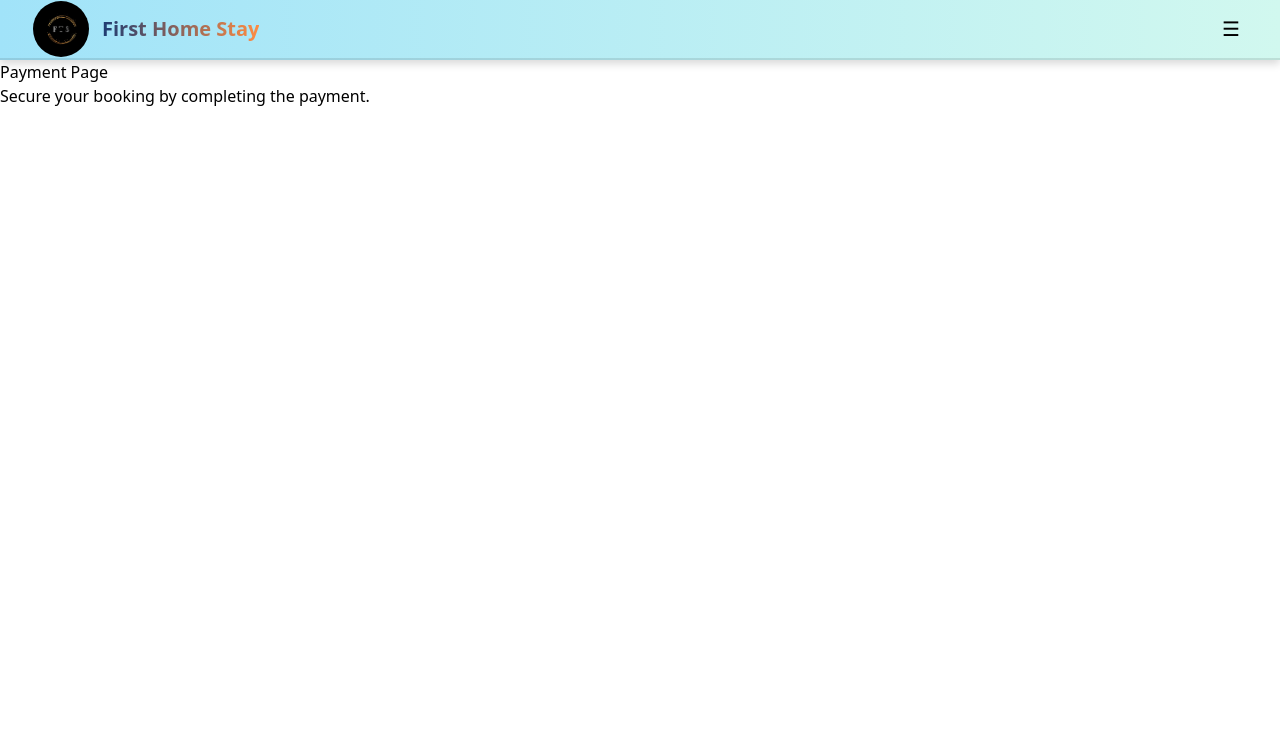
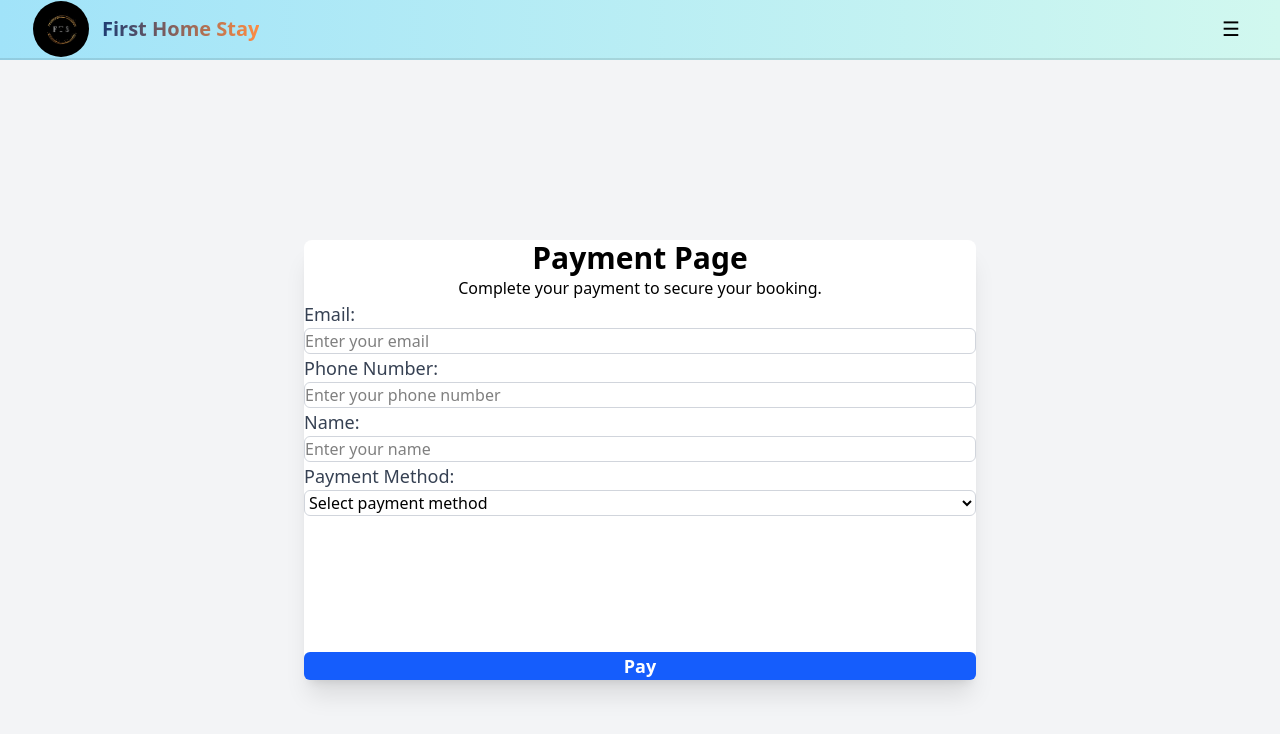
Before and after one commit to Bhartinaveen/ftshome, a React (Vite) app: page /payment in a window 1280 px wide. Shown: the top 734 px of the page. Built offline with nearby package versions, Linux system fonts and the light colour scheme.

Commit message:
routcreation

```diff
--- a/src/Components/Navbar.jsx
+++ b/src/Components/Navbar.jsx
@@ -1,11 +1,13 @@
 import React, { useState, useEffect, useRef } from "react";
+import { Link } from "react-router-dom";
 import "../styles/Navbar.css";
 
 const Navbar = () => {
   const [menuOpen, setMenuOpen] = useState(false);
+  const [showSignIn, setShowSignIn] = useState(false);
+  const [input, setInput] = useState(""); // State for SignIn input
   const menuRef = useRef(null);
 
-  // Close menu when clicking outside
   useEffect(() => {
     const handleClickOutside = (event) => {
       if (menuRef.current && !menuRef.current.contains(event.target)) {
@@ -18,40 +20,58 @@ const Navbar = () => {
     };
   }, []);
 
+  const handleSignInSubmit = (e) => {
+    e.preventDefault();
+    console.log("Sign in with:", input);
+    // Implement authentication logic here (Firebase/Auth API)
+  };
+
   return (
     <nav className="navbar">
       <div className="logo-container">
-        {/* Company Logo */}
         <img src="/images/companylogo.jpg" alt="Hotel Logo" className="logo-img" />
-
-        {/* Company Name with RGB Gradient Effect */}
         <span className="company-name">First Home Stay</span>
       </div>
 
       <div className="menu-container" ref={menuRef}>
-        {/* Menu Button */}
-        <button
-          className="menu-btn"
-          aria-label="Open menu"
-          onClick={() => setMenuOpen((prev) => !prev)}
-        >
+        <button className="menu-btn" aria-label="Open menu" onClick={() => setMenuOpen((prev) => !prev)}>
           ☰
         </button>
 
         {menuOpen && (
           <div className="dropdown-menu z-50">
-            <p>🔑 Sign In</p>
+            <p onClick={() => setShowSignIn(true)}>🔑 Sign In</p>
             <p>📝 Sign Up</p>
-            <p>📞 Contact us</p>
+            <Link to="/contectus" onClick={() => setMenuOpen(false)}>📞 Contact us</Link>
             <p>👤 Personal Account</p>
             <p>📍 Your Location</p>
             <p>🛎️ My Booking</p>
-            <p>❓ Help</p>
+            <Link to="/contectus" onClick={() => setMenuOpen(false)}>❓ Help</Link>
             <p>ℹ️ About Us</p>
             <p className="logout">🚪 Logout</p>
           </div>
         )}
       </div>
+
+      {/* Sign-In Modal */}
+      {showSignIn && (
+        <div className="modal-overlay z-50">
+          <div className="modal-content">
+            <h2>Sign In</h2>
+            <form onSubmit={handleSignInSubmit}>
+              <input
+                type="text"
+                placeholder="Enter Email or Phone Number"
+                value={input}
+                onChange={(e) => setInput(e.target.value)}
+                required
+              />
+              <button type="submit">Sign In</button>
+            </form>
+            <button className="close-btn" onClick={() => setShowSignIn(false)}>✖</button>
+          </div>
+        </div>
+      )}
     </nav>
   );
 };
--- a/src/Components/SpecialOffers.jsx
+++ b/src/Components/SpecialOffers.jsx
@@ -1,4 +1,5 @@
 import React, { useState, useEffect } from "react";
+import { Link } from "react-router-dom";
 import "../styles/SpecialOffers.css";
 
 const offers = [
@@ -30,13 +31,15 @@ const SpecialOffers = () => {
       <h2>Best Offers of the Month</h2>
       <div className="offers">
         {offers.map((offer, index) => (
-          <div key={index} className="offer-card">
+          <Link to="/about" key={index} className="offer-card-link">
+            <div className="offer-card">
               <div className="special-tag">Special Offer</div>
               <img src={offer.image} alt={offer.title} />
               <h3><strong>{offer.title}</strong></h3>
               <p>{offer.price}</p>
               <p className="offer-text">{offer.offer}</p>
             </div>
+          </Link>
         ))}
       </div>
       <div
--- a/src/pages/ContectUs.jsx
+++ b/src/pages/ContectUs.jsx
@@ -2,9 +2,20 @@ import React from "react";
 
 const ContactUs = () => {
   return (
-    <div>
-      <h1>Contact Us</h1>
-      <p>Get in touch with us for any inquiries or support.</p>
+    <div className="min-h-screen bg-gradient-to-r from-blue-100 to-blue-300 flex flex-col items-center justify-center p-6 sm:p-10">
+      <div className="bg-white shadow-2xl rounded-3xl p-6 sm:p-12 max-w-lg sm:max-w-2xl md:max-w-3xl lg:max-w-4xl w-full border border-gray-300 transform hover:scale-105 transition-all duration-300 ease-in-out">
+        <h1 className="text-3xl sm:text-4xl md:text-5xl font-extrabold text-center text-purple-700 mb-4 sm:mb-6 drop-shadow-md font-serif">Contact Us</h1>
+        <p className="text-base sm:text-lg text-gray-800 text-center mb-6 sm:mb-8 font-mono">Get in touch with us for any inquiries or support.</p>
+
+        <div className="space-y-4 sm:space-y-6 text-gray-900 text-sm sm:text-lg font-sans">
+          <p className="flex items-center text-gray-700"><span className="mr-2">📍</span><strong className="text-purple-700">Address:</strong> BMC Bhawani Mall, Saheed Nagar, Bhubaneswar, Odisha-751007</p>
+          <p className="flex items-center text-gray-700"><span className="mr-2">📞</span><strong className="text-purple-700">Phone:</strong> <a href="tel:+919040170727" className="text-blue-600 hover:underline">+91-9040170727</a></p>
+          <p className="flex items-center text-gray-700"><span className="mr-2">✉️</span><strong className="text-purple-700">Email:</strong> <a href="mailto:support@livo.com" className="text-blue-600 hover:underline">support@livo.com</a></p>
+          <p className="flex items-center text-gray-700"><span className="mr-2">📞</span><strong className="text-purple-700">Helpline No:</strong> 1800-123-4567</p>
+          <p className="flex items-center text-gray-700"><span className="mr-2">🌍</span><strong className="text-purple-700">Service Coverage:</strong> We provide top-tier hotel booking services all over India, ensuring comfort and convenience for our customers.</p>
+          <p className="flex items-center text-gray-700"><span className="mr-2">🏨</span><strong className="text-purple-700">About Us:</strong> Livo is a premier hotel booking platform offering seamless and reliable services for travelers across India. Our mission is to make hotel bookings hassle-free with a user-friendly interface and best-in-class customer support.</p>
+        </div>
+      </div>
     </div>
   );
 };
--- a/src/pages/Payment.jsx
+++ b/src/pages/Payment.jsx
@@ -1,10 +1,120 @@
-import React from "react";
+import React, { useState } from "react";
 
 const Payment = () => {
+  const [paymentMethod, setPaymentMethod] = useState("");
+  const [cardNumber, setCardNumber] = useState("");
+  const [cardHolder, setCardHolder] = useState("");
+  const [upiNumber, setUpiNumber] = useState("");
+
+  const handlePaymentMethodChange = (event) => {
+    setPaymentMethod(event.target.value);
+  };
+
   return (
-    <div>
-      <h1>Payment Page</h1>
-      <p>Secure your booking by completing the payment.</p>
+    <div className="flex items-center justify-center min-h-screen bg-gray-100">
+      <div className="max-w-2xl w-full bg-white shadow-xl rounded-lg p-10 flex flex-col h-[440px]"> {/* Decreased height here */}
+        <h1 className="text-3xl font-bold text-center  mb-6">Payment Page</h1>
+        <p className="text-center  mb-8">Complete your payment to secure your booking.</p>
+
+        <div className="flex-grow space-y-6">
+          {/* Email Input */}
+          <div className="m-4">
+            <label htmlFor="email" className="block text-lg font-medium text-gray-700">Email:</label>
+            <input
+              type="email"
+              id="email"
+              placeholder="Enter your email"
+              className="w-full p-4 border border-gray-300 rounded-md focus:outline-none focus:ring-2 focus:ring-blue-500"
+            />
+          </div>
+
+          {/* Phone Number Input */}
+          <div className="m-4">
+            <label htmlFor="phone" className="block text-lg font-medium text-gray-700">Phone Number:</label>
+            <input
+              type="tel"
+              id="phone"
+              placeholder="Enter your phone number"
+              className="w-full p-4 border border-gray-300 rounded-md focus:outline-none focus:ring-2 focus:ring-blue-500"
+            />
+          </div>
+
+          {/* Name Input */}
+          <div className="m-4">
+            <label htmlFor="name" className="block text-lg font-medium text-gray-700">Name:</label>
+            <input
+              type="text"
+              id="name"
+              placeholder="Enter your name"
+              className="w-full p-4 border border-gray-300 rounded-md focus:outline-none focus:ring-2 focus:ring-blue-500"
+            />
+          </div>
+
+          {/* Payment Method Dropdown */}
+          <div className="m-4">
+            <label htmlFor="payment-method" className="block text-lg font-medium text-gray-700">Payment Method:</label>
+            <select
+              id="payment-method"
+              onChange={handlePaymentMethodChange}
+              className="w-full p-4 border border-gray-300 rounded-md focus:outline-none focus:ring-2 focus:ring-blue-500"
+            >
+              <option value="">Select payment method</option>
+              <option value="card">Credit/Debit Card</option>
+              <option value="upi">UPI</option>
+            </select>
+          </div>
+
+          {/* Credit/Debit Card Inputs */}
+          {paymentMethod === "card" && (
+            <>
+              <div className="m-4">
+                <label htmlFor="card-number" className="block text-lg font-medium text-gray-700">Card Number:</label>
+                <input
+                  type="text"
+                  id="card-number"
+                  placeholder="Enter card number"
+                  value={cardNumber}
+                  onChange={(e) => setCardNumber(e.target.value)}
+                  className="w-full p-4 border border-gray-300 rounded-md focus:outline-none focus:ring-2 focus:ring-blue-500"
+                />
+              </div>
+              <div className="m-4">
+                <label htmlFor="card-holder" className="block text-lg font-medium text-gray-700">Card Holder Name:</label>
+                <input
+                  type="text"
+                  id="card-holder"
+                  placeholder="Enter card holder name"
+                  value={cardHolder}
+                  onChange={(e) => setCardHolder(e.target.value)}
+                  className="w-full p-4 border border-gray-300 rounded-md focus:outline-none focus:ring-2 focus:ring-blue-500"
+                />
+              </div>
+            </>
+          )}
+
+          {/* UPI Input */}
+          {paymentMethod === "upi" && (
+            <div className="m-4">
+              <label htmlFor="upi-number" className="block text-lg font-medium text-gray-700">UPI Number:</label>
+              <input
+                type="text"
+                id="upi-number"
+                placeholder="Enter UPI ID"
+                value={upiNumber}
+                onChange={(e) => setUpiNumber(e.target.value)}
+                className="w-full p-4 border border-gray-300 rounded-md focus:outline-none focus:ring-2 focus:ring-blue-500"
+              />
+            </div>
+          )}
+        </div>
+
+        {/* Pay Button with Adjusted Size and Margin */}
+        <div className="mt-auto">
+          <button className="w-full py-2 px-6 bg-blue-600 text-white text-lg font-semibold rounded-md hover:bg-blue-700 transition duration-300 ease-in-out focus:outline-none focus:ring-2 focus:ring-blue-500">
+            Pay
+          </button>
+        </div>
+      </div>
     </div>
   );
 };
--- a/src/styles/Navbar.css
+++ b/src/styles/Navbar.css
@@ -159,3 +159,50 @@
     top: 45px;
   }
 }
+.modal-overlay {
+  position: fixed;
+  top: 0;
+  left: 0;
+  width: 100%;
+  height: 100%;
+  background: rgba(0, 0, 0, 0.5);
+  display: flex;
+  align-items: center;
+  justify-content: center;
+}
+
+.modal-content {
+  background: white;
+  padding: 20px;
+  border-radius: 8px;
+  text-align: center;
+  width: 300px;
+}
+
+.modal-content h2 {
+  margin-bottom: 10px;
+}
+
+.modal-content input {
+  width: 100%;
+  padding: 10px;
+  margin-bottom: 10px;
+}
+
+.modal-content button {
+  padding: 10px;
+  background: rgb(230, 202, 160);
+  color: rgb(37, 5, 5);
+  border: none;
+  cursor: pointer;
+  border-radius: 2px;
+}
+
+.close-btn {
+  background: rgb(247, 211, 113);
+  border: none;
+  color: rgb(191, 196, 118);
+  padding: 5px;
+  cursor: pointer;
+  margin-top: 10px;
+}
```
Also changed, not shown: src/Components/Categories.jsx (+6 -4 lines), src/pages/About.jsx (+16 -13 lines). Lines whose indentation alone changed are shown as unchanged.
